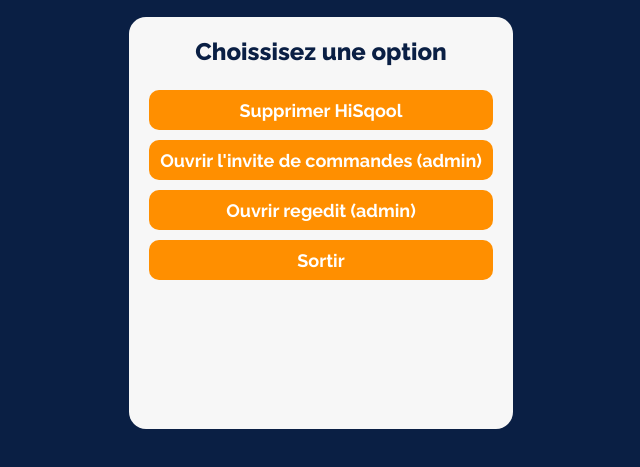
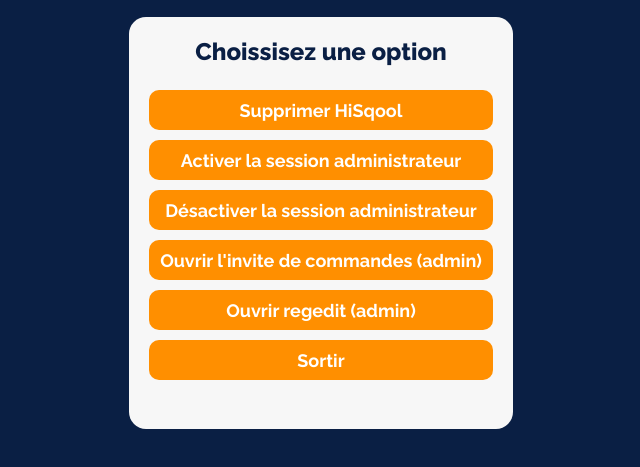
Before and after one commit to nordmyra/Unowhy-Breaker, an Electron app: page public/index.html in a window 1280 px wide. Shown: the part 177-644 px from the top of the page, without its empty margins (319-959 px from the left). Drawn offline with Linux system fonts and the light colour scheme.

Commit message:
Update index.html

```diff
--- a/public/index.html
+++ b/public/index.html
@@ -21,6 +21,12 @@
             <button onclick="breaker.send('removeHiSqool')">
                 Supprimer HiSqool
             </button>
+            <button onclick="breaker.send('enableAdmin')">
+                Activer la session administrateur
+            </button>
+            <button onclick="breaker.send('disableAdmin')">
+                Désactiver la session administrateur
+            </button>
             <button onclick="breaker.send('openCMD')">
                 Ouvrir l'invite de commandes (admin)
             </button>
```
